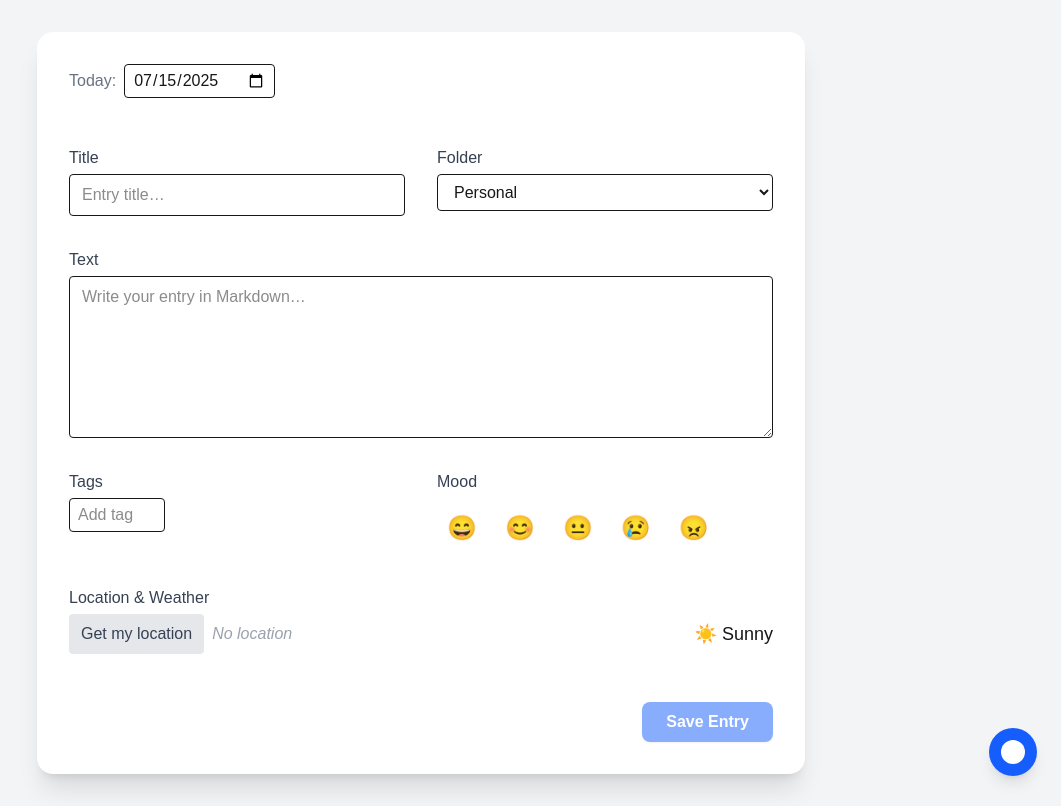
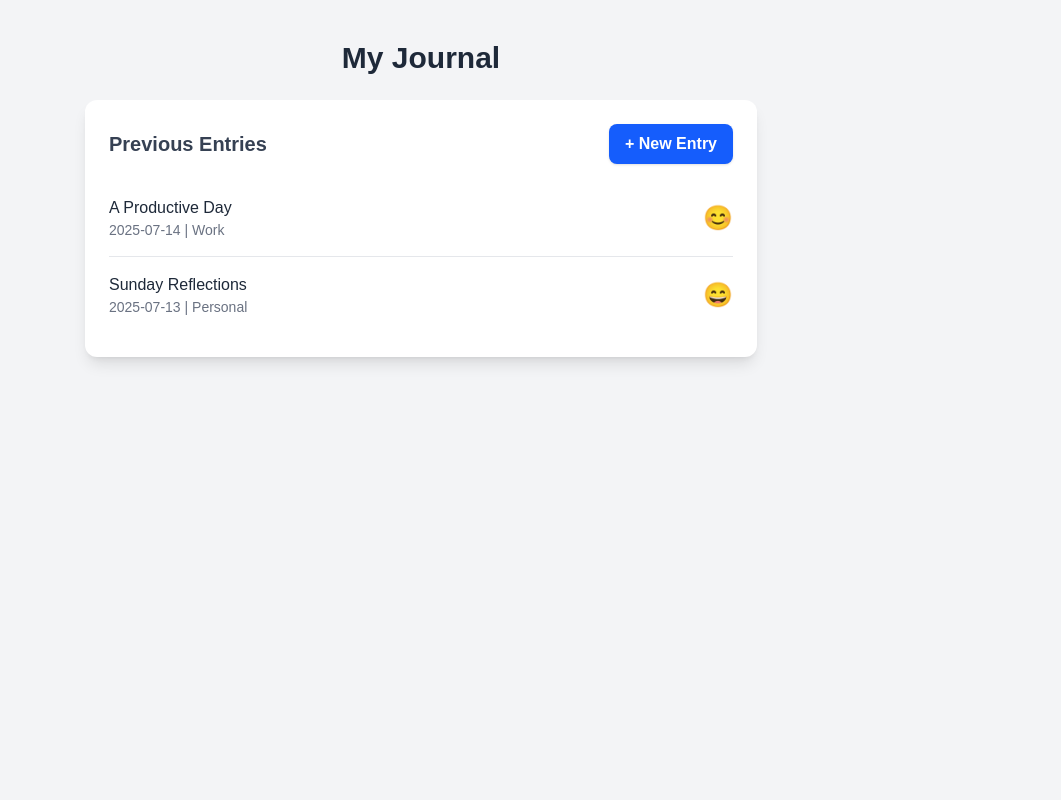
Before and after one commit to cnhy-nero-diskard/privatium, a Next.js app: page / in a window 1280 px wide. Shown: the whole page, without its empty margins (219-1280 px from the left). Built offline with nearby package versions, Linux system fonts and the light colour scheme.

Commit message:
Refactor: remove EntryForm component and entryui file; restructure HomePage to display previous entries

```diff
--- a/src/app/page.tsx
+++ b/src/app/page.tsx
@@ -1,5 +1,72 @@
-import EntryForm from "./components/EntryForm";
+"use client";
 
-export default function Home() {
-  return <EntryForm />;
-}
+import React, { useState } from "react";
+import Link from "next/link";
+
+// Dummy data for previous entries (replace with real data source later)
+const dummyEntries = [
+	{
+		id: 1,
+		date: "2025-07-14",
+		title: "A Productive Day",
+		folder: "Work",
+		mood: "😊",
+	},
+	{
+		id: 2,
+		date: "2025-07-13",
+		title: "Sunday Reflections",
+		folder: "Personal",
+		mood: "😄",
+	},
+];
+
+const HomePage: React.FC = () => {
+	const [entries] = useState(dummyEntries);
+
+	return (
+		<main className="min-h-screen bg-gray-100 dark:bg-gray-900 flex flex-col items-center py-10 px-2">
+			<h1 className="text-3xl font-bold mb-6 text-gray-800 dark:text-gray-100">
+				My Journal
+			</h1>
+			<div className="w-full max-w-2xl bg-white dark:bg-gray-800 rounded-xl shadow-lg p-6 mb-8">
+				<div className="flex justify-between items-center mb-4">
+					<h2 className="text-xl font-semibold text-gray-700 dark:text-gray-200">
+						Previous Entries
+					</h2>
+					<Link href="/components/entryformui">
+						<button className="bg-blue-600 text-white px-4 py-2 rounded-lg font-semibold shadow hover:bg-blue-700 focus:outline-none focus:ring-2 focus:ring-blue-400">
+							+ New Entry
+						</button>
+					</Link>
+				</div>
+				{entries.length === 0 ? (
+					<p className="text-gray-500 dark:text-gray-400 italic">
+						No entries yet. Start by adding a new entry!
+					</p>
+				) : (
+					<ul className="divide-y divide-gray-200 dark:divide-gray-700">
+						{entries.map((entry) => (
+							<li
+								key={entry.id}
+								className="py-4 flex items-center justify-between"
+							>
+								<div>
+									<div className="font-medium text-gray-800 dark:text-gray-100">
+										{entry.title}
+									</div>
+									<div className="text-sm text-gray-500 dark:text-gray-400">
+										{entry.date} | {entry.folder}
+									</div>
+								</div>
+								<span className="text-2xl ml-4">{entry.mood}</span>
+							</li>
+						))}
+					</ul>
+				)}
+			</div>
+		</main>
+	);
+};
+
+export default HomePage;
```
Also changed, not shown: src/app/components/entryformui/page.tsx (renamed from src/app/components/EntryForm.tsx), src/app/entryui.tsx (deleted).
